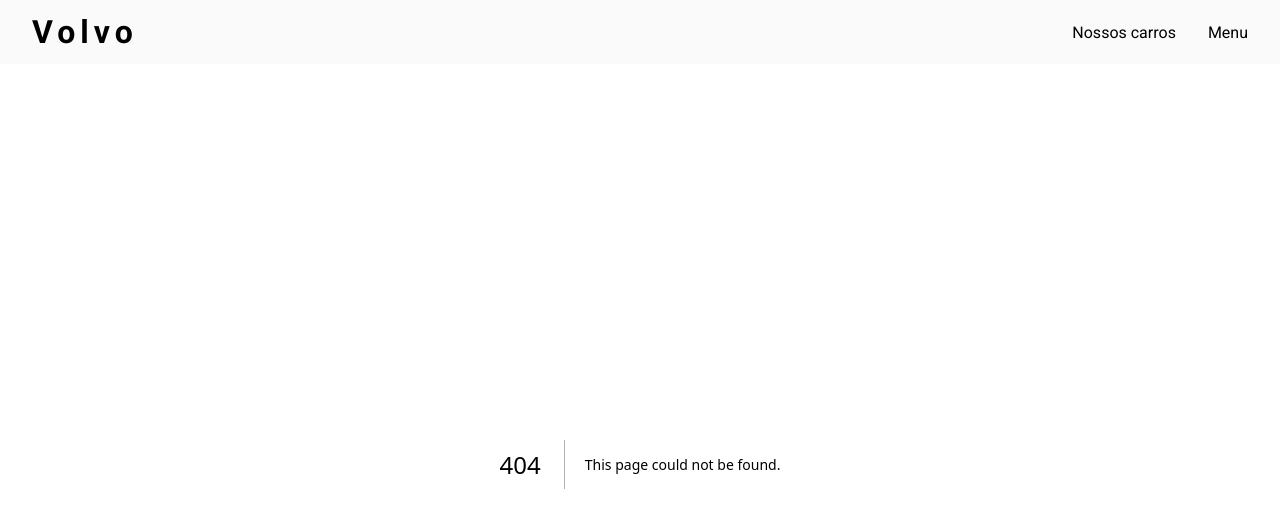
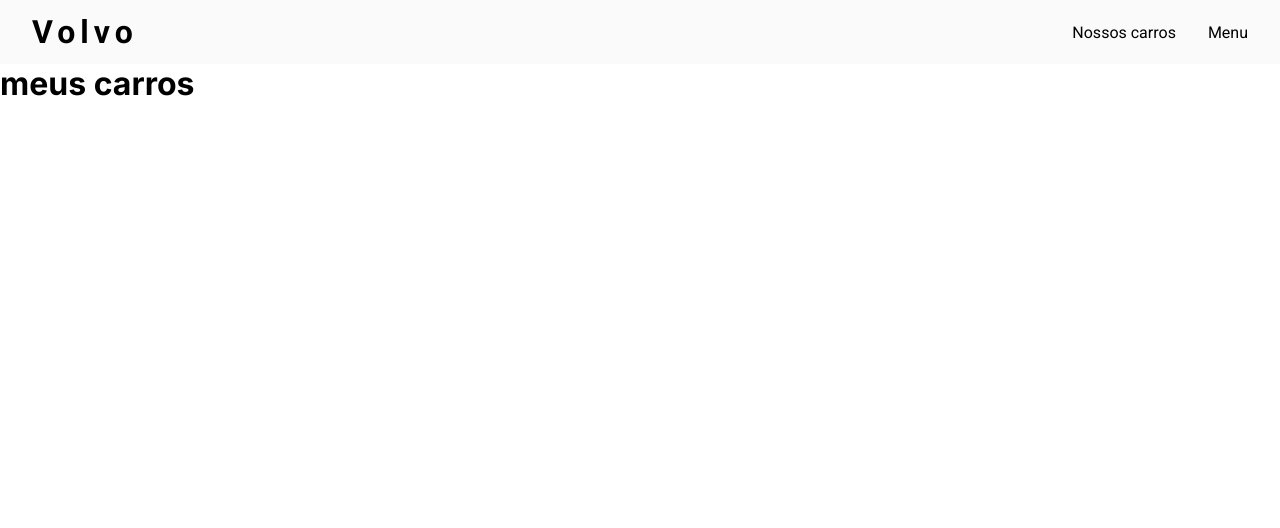
Before and after one commit to Diegoh-dev/volvo-teste, a Next.js app: page /cars in a window 1280 px wide. Before the commit this address had no page. Shown: the top 528 px of the page. Built offline with nearby package versions, Linux system fonts and the light colour scheme.

Commit message:
feat[submenu]: Iniciando submenu.

```diff
--- /dev/null
+++ b/src/app/cars/page.tsx
@@ -0,0 +1,7 @@
+export default function Cars(){
+  return (
+    <div>
+      <h1>meus carros</h1>
+    </div>
+  )
+}
```
Also changed, not shown: src/components/Submenu/submenu.tsx (added, +7 -0 lines).
